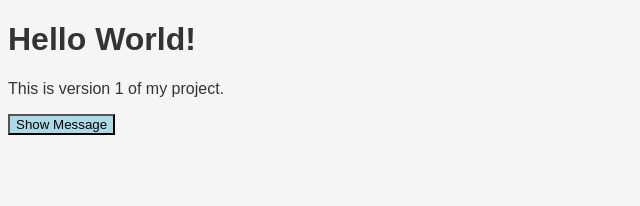
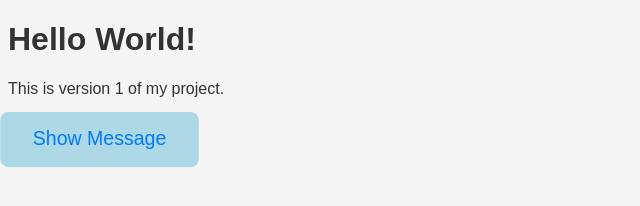
Before and after one commit to Shahirra/source_control_lab1, a plain HTML site: page index.html in a window 1280 px wide. In both pictures the pointer is over the button "Show Message". Shown: the whole page, without its empty margins (0-640 px from the left). Drawn offline with Linux system fonts and the light colour scheme.

Commit message:
add color

```diff
--- a/style.css
+++ b/style.css
@@ -6,8 +6,8 @@ body {
 
 button:hover {
   background-color: lightblue;
+  color: #007bff;
 }
-gi
 .pulse-button {
   padding: 15px 30px;
   font-size: 18px;
```
